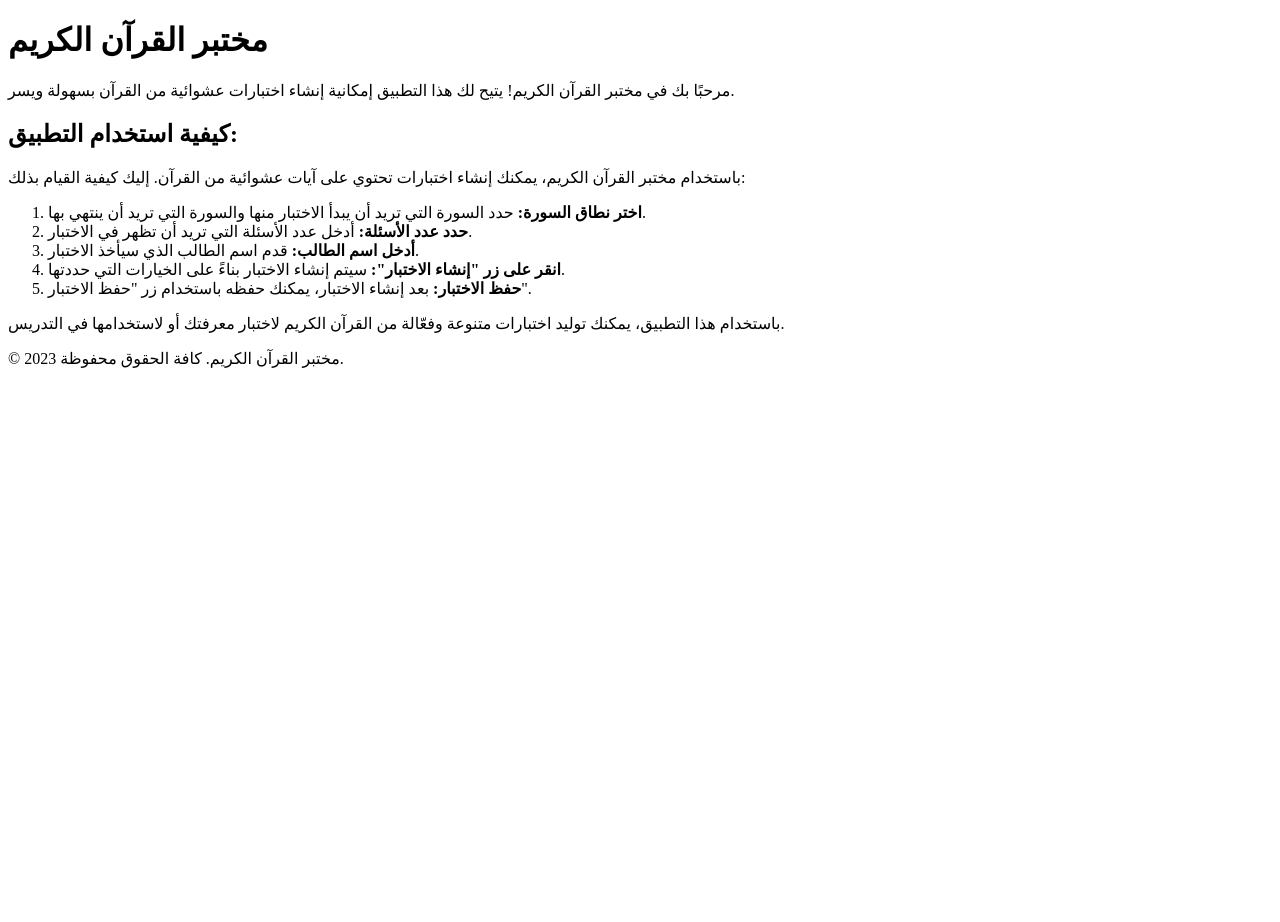
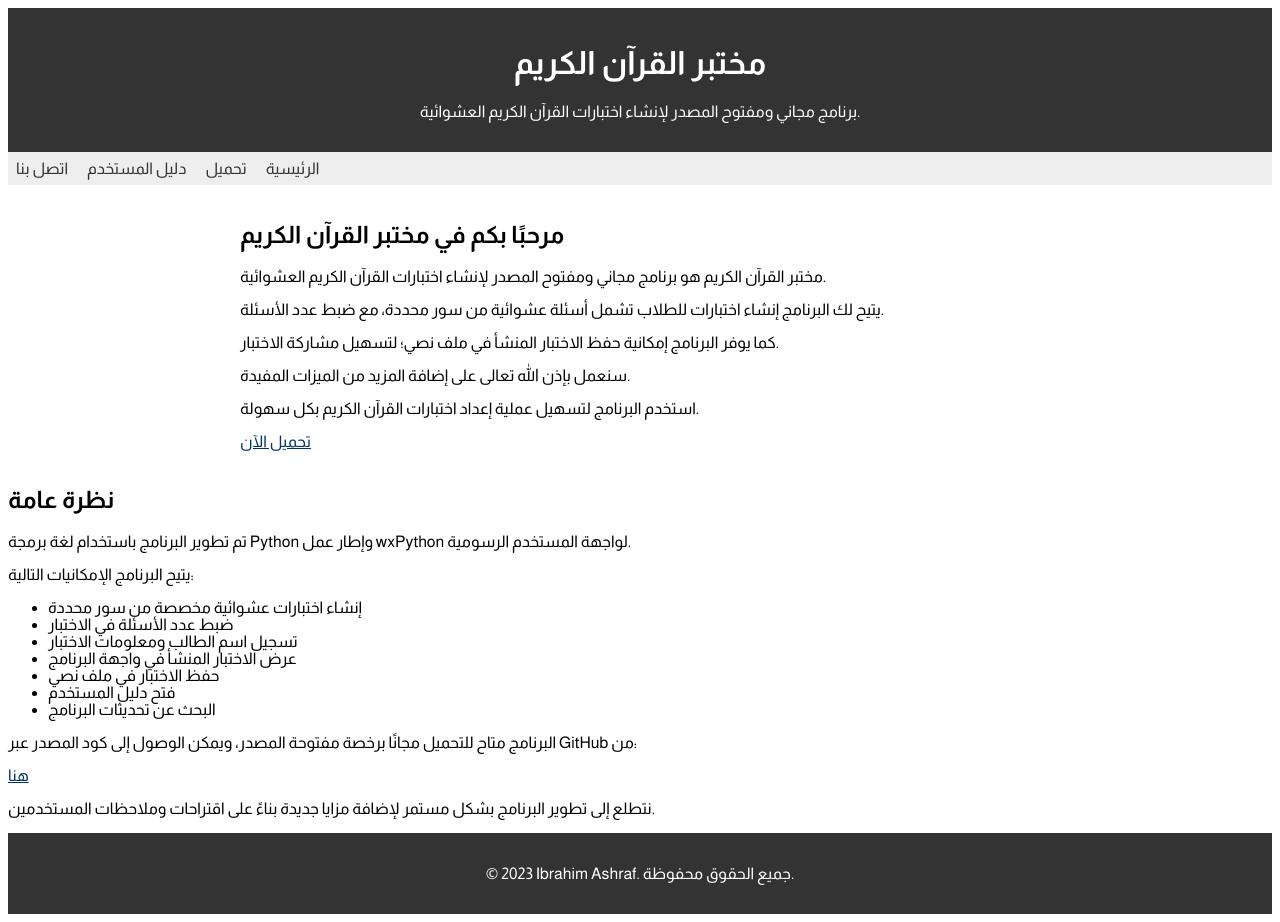
Before and after one commit to ibrahim-ashraf/QuranTester, a plain HTML site: page website/index.html in a window 1280 px wide. Before the commit the page ends 800 px from the top, so only its background shows below. Drawn offline with Linux system fonts and the light colour scheme.

Commit message:
Release the website

```diff
--- a/website/index.html
+++ b/website/index.html
@@ -1,40 +1,62 @@
 <!DOCTYPE html>
 <html lang="ar">
+<head>
+    <meta charset="utf-8">
+    <meta name="viewport" content="width=device-width, initial-scale=1">
+    <meta name="description" content="برنامج مجاني ومفتوح المصدر لإنشاء اختبارات القرآن الكريم العشوائية.">
+    <meta name="keywords" content="مختبر القرآن الكريم, برنامج, تنزيل، تحميل، Python, wxPython, اختبارات قرآنية عشوائية, برنامج مختبر القرآن الكريم على GitHub">
+    <meta name="author" content="Ibrahim Ashraf">
+    <meta name="robots" content="index, follow">
 
-<head>
-    <meta charset="UTF-8">
-    <meta name="viewport" content="width=device-width, initial-scale=1.0">
-    <link rel="stylesheet" href="styles.css">
     <title>مختبر القرآن الكريم</title>
+
+    <link rel="stylesheet" href="style.css">
 </head>
-
 <body>
     <header>
         <h1>مختبر القرآن الكريم</h1>
+        <p>برنامج مجاني ومفتوح المصدر لإنشاء اختبارات القرآن الكريم العشوائية.</p>
     </header>
 
+    <nav>
+        <a href="index.html">الرئيسية</a>
+        <a href="download.html">تحميل</a>
+        <a href="user-guide.html">دليل المستخدم</a>
+        <a href="contact.html">اتصل بنا</a>
+    </nav>
+
     <main>
-        <section class="description">
-            <p>مرحبًا بك في مختبر القرآن الكريم! يتيح لك هذا التطبيق إمكانية إنشاء اختبارات عشوائية من القرآن بسهولة ويسر.</p>
-        </section>
-
-        <section class="usage">
-            <h2>كيفية استخدام التطبيق:</h2>
-            <p>باستخدام مختبر القرآن الكريم، يمكنك إنشاء اختبارات تحتوي على آيات عشوائية من القرآن. إليك كيفية القيام بذلك:</p>
-            <ol>
-                <li><strong>اختر نطاق السورة:</strong> حدد السورة التي تريد أن يبدأ الاختبار منها والسورة التي تريد أن ينتهي بها.</li>
-                <li><strong>حدد عدد الأسئلة:</strong> أدخل عدد الأسئلة التي تريد أن تظهر في الاختبار.</li>
-                <li><strong>أدخل اسم الطالب:</strong> قدم اسم الطالب الذي سيأخذ الاختبار.</li>
-                <li><strong>انقر على زر "إنشاء الاختبار":</strong> سيتم إنشاء الاختبار بناءً على الخيارات التي حددتها.</li>
-                <li><strong>حفظ الاختبار:</strong> بعد إنشاء الاختبار، يمكنك حفظه باستخدام زر "حفظ الاختبار".</li>
-            </ol>
-            <p>باستخدام هذا التطبيق، يمكنك توليد اختبارات متنوعة وفعّالة من القرآن الكريم لاختبار معرفتك أو لاستخدامها في التدريس.</p>
-        </section>
+        <h2>مرحبًا بكم في مختبر القرآن الكريم</h2>
+        <p>مختبر القرآن الكريم هو برنامج مجاني ومفتوح المصدر لإنشاء اختبارات القرآن الكريم العشوائية.</p>
+        <p>يتيح لك البرنامج إنشاء اختبارات للطلاب تشمل أسئلة عشوائية من سور محددة، مع ضبط عدد الأسئلة.</p>
+        <p>كما يوفر البرنامج إمكانية حفظ الاختبار المنشأ في ملف نصي؛ لتسهيل مشاركة الاختبار.</p>
+        <p>سنعمل بإذن الله تعالى على إضافة المزيد من الميزات المفيدة.</p>
+        <p>استخدم البرنامج لتسهيل عملية إعداد اختبارات القرآن الكريم بكل سهولة.</p>
+        <a href="download.html">تحميل الآن</a>
     </main>
 
+    <section>
+        <h2 id="overview">نظرة عامة</h2>
+        <p>تم تطوير البرنامج باستخدام لغة برمجة Python وإطار عمل wxPython لواجهة المستخدم الرسومية.</p>
+        <p>يتيح البرنامج الإمكانيات التالية:</p>
+
+        <ul>
+            <li>إنشاء اختبارات عشوائية مخصصة من سور محددة</li>
+            <li>ضبط عدد الأسئلة في الاختبار</li>
+            <li>تسجيل اسم الطالب ومعلومات الاختبار</li>
+            <li>عرض الاختبار المنشأ في واجهة البرنامج</li>
+            <li>حفظ الاختبار في ملف نصي</li>
+            <li>فتح دليل المستخدم</li>
+            <li>البحث عن تحديثات البرنامج</li>
+        </ul>
+
+        <p>البرنامج متاح للتحميل مجانًا برخصة مفتوحة المصدر، ويمكن الوصول إلى كود المصدر عبر GitHub من:<br></p>
+        <a href="https://github.com/ibrahim-ashraf/QuranTester">هنا</a>
+        <p>نتطلع إلى تطوير البرنامج بشكل مستمر لإضافة مزايا جديدة بناءً على اقتراحات وملاحظات المستخدمين.</p>
+    </section>
+
     <footer>
-        <p>&copy; 2023 مختبر القرآن الكريم. كافة الحقوق محفوظة.</p>
+        <p>© 2023 Ibrahim Ashraf. جميع الحقوق محفوظة.</p>
     </footer>
 </body>
-
 </html>
--- /dev/null
+++ b/website/style.css
@@ -0,0 +1,64 @@
+/* Style Sheet */
+
+/* Import Google Font */
+@import url('https://fonts.googleapis.com/css2?family=Almarai:wght@300;400;700&display=swap');
+
+/* Font Family */
+body {
+  font-family: 'Almarai', sans-serif;
+}
+
+/* Layout */
+header, footer {
+  background-color: #333;
+  color: #fff;
+  padding: 1rem;
+  text-align: center;
+}
+
+nav {
+  background-color: #eee;
+  padding: 0.5rem;
+}
+
+nav a {
+  color: #333;
+  text-decoration: none;
+  margin-right: 1rem;
+}
+
+main {
+  max-width: 800px;
+  margin: auto;
+  padding: 1rem;
+}
+
+/* Headings */
+h1, h2 {
+  font-weight: bold;
+}
+
+/* Links */
+a {
+  color: #003366;
+}
+
+/* Buttons */
+.btn {
+  display: inline-block;
+  background-color: #003366;
+  color: #fff;
+  text-decoration: none;
+  padding: 0.5rem 1rem;
+  border-radius: 5px;
+}
+
+/* Responsive */
+@media (max-width: 600px) {
+
+  nav a {
+    display: block;
+    margin: 0.2rem 0;
+  }
+
+}
```
Also changed, not shown: website/contact.html (added, +48 -0 lines), website/download.html (added, +52 -0 lines), website/user-guide.html (added, +57 -0 lines).
